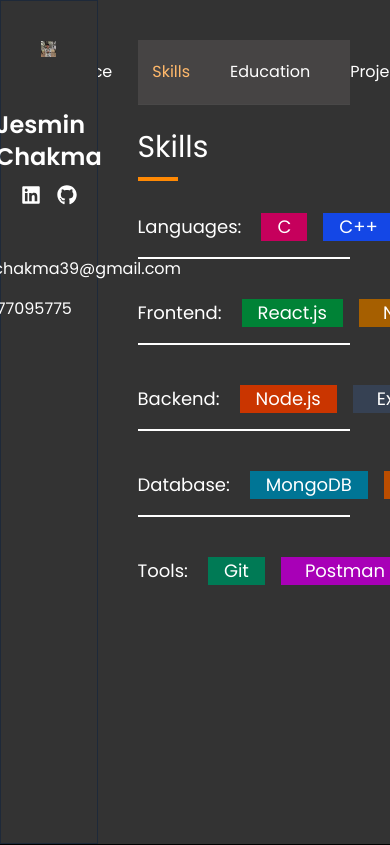
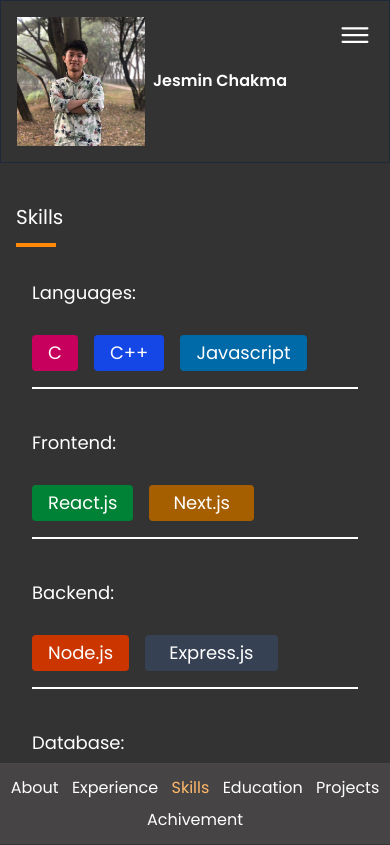
Before and after one commit to Nobleman78/New-Portfolio, a React (Vite) app: page /skills in a window 390 px wide. Shown: the top 845 px of the page. Built offline with nearby package versions, Linux system fonts and the light colour scheme.

Commit message:
Responsive added

```diff
--- a/src/components/About.jsx
+++ b/src/components/About.jsx
@@ -1,7 +1,7 @@
 const About = () => {
     return (
         <div>
-            <h2 className="text-3xl text-white font-semibold">About Me</h2>
+            <h2 className="text-xl lg:text-3xl text-white font-semibold">About Me</h2>
             <div className="w-10 border-t-4 mt-3 border-orange-400"></div>
 
             <p className="mt-8 text-white">
--- a/src/components/Achivement.jsx
+++ b/src/components/Achivement.jsx
@@ -12,7 +12,7 @@ const achievements = [
 const Achievement = () => {
     return (
         <div>
-            <h2 className="text-3xl text-white font-semibold">Achievement</h2>
+            <h2 className="text-xl lg:text-3xl text-white font-semibold">Achievement</h2>
             <div className="w-10 border-t-4 mt-3 border-orange-400"></div>
 
             {/* Achievements List */}
--- a/src/components/Education.jsx
+++ b/src/components/Education.jsx
@@ -3,7 +3,7 @@ import React from 'react';
 const Education = () => {
     return (
         <div>
-            <h2 className='text-3xl text-white'>Education</h2>
+            <h2 className='text-xl lg:text-3xl text-white'>Education</h2>
             <div className="w-10 border-t-4 mt-3 border-orange-400"></div>
 
 
--- a/src/components/Experience.jsx
+++ b/src/components/Experience.jsx
@@ -1,7 +1,7 @@
 const Experience = () => {
     return (
         <div>
-            <h2 className="text-3xl text-white font-semibold">Experience</h2>
+            <h2 className="text-xl lg:text-3xl text-white font-semibold">Experience</h2>
             <div className="w-10 border-t-4 mt-3 border-orange-400"></div>
 
             <div className="mt-8 text-white">
--- a/src/components/Port.jsx
+++ b/src/components/Port.jsx
@@ -1,7 +1,11 @@
 import { FaEnvelope, FaGithub, FaLinkedin, FaPhone } from 'react-icons/fa';
 import portfolio from '../assets/Portfolio/Portfolio.jpg';
 import { NavLink, Outlet } from 'react-router-dom';
+import { useState } from 'react';
+import { IoIosMenu } from "react-icons/io";
+
 const Port = () => {
+    const [isMenuOpen, setIsMenuOpen] = useState(false);
     const activeClass = ({ isActive }) => {
         return isActive
             ? 'text-orange-300 hover:text-orange-400'
@@ -9,12 +13,21 @@ const Port = () => {
     };
 
     return (
-        <div className="flex">
-            {/* Sidebar */}
-            <div className="bg-[#333333] border border-gray-800 w-1/4 h-screen fixed top-0  text-white flex flex-col items-center gap-3">
-                <img src={portfolio} alt="portfolio-image" loading="lazy" className="p-10" />
-                <h2 className="text-2xl font-semibold">Jesmin Chakma</h2>
-                <div className="flex items-center gap-4 text-xl">
+        <div className="flex flex-col lg:flex-row min-h-screen">
+            <div className="bg-[#333333] border border-gray-800 w-full lg:w-1/4 lg:h-screen lg:fixed top-0 text-white flex flex-col  lg:items-center">
+                {/* Profile header and menu button for mobile */}
+                <div className='flex justify-between w-full p-4 lg:flex-col lg:justify-start lg:w-auto lg:p-0'>
+                    <div className='flex lg:flex-col items-center gap-2'>
+                        <img src={portfolio} alt="portfolio-image" loading="lazy" className="lg:p-10 w-32 lg:w-full" />
+                        <h2 className="lg:text-2xl font-semibold text-center">Jesmin Chakma</h2>
+                    </div>
+                    {/* Menu icon visible only on mobile */}
+                    <IoIosMenu className='text-4xl lg:hidden cursor-pointer' onClick={() => setIsMenuOpen(!isMenuOpen)} />
+                </div>
+
+                {/* Collapsible content for mobile, always visible on large screens */}
+                <div className={`${isMenuOpen ? 'block' : 'hidden'} lg:block flex flex-col items-start  px-4 lg:px-0 lg:py-4`}>
+                    <div className="flex items-center gap-4 text-xl justify-center">
                         <a href="https://www.linkedin.com/in/jesmin-chakma-a92250246/">
                             <FaLinkedin />
                         </a>
@@ -22,22 +35,23 @@ const Port = () => {
                             <FaGithub />
                         </a>
                     </div>
-
-                <div className="mt-10">
-                    <div className="flex items-center gap-2 mb-4 ">
+                    <div className="mt-10 w-full flex items-start flex-col ">
+                        <div className="flex items-center gap-2 mb-4 justify-center lg:justify-start">
                             <FaEnvelope className='text-orange-300' />
                             <p>jesminchakma39@gmail.com</p>
                         </div>
-                    <div className="flex items-center gap-2">
+                        <div className="flex items-center gap-2 justify-center lg:justify-start">
                             <FaPhone className='text-orange-300' />
                             <p>+8801577095775</p>
                         </div>
                     </div>
                 </div>
+            </div>
 
             {/* Main Content */}
-            <div className="bg-[#333333] w-3/4 ml-[25%] min-h-screen overflow-y-auto p-10">
-                <nav className="border-b border-[#494848] py-5 bg-[#464444] text-white flex items-center justify-center gap-10 sticky top-0 z-10">
+            <div className="bg-[#333333] relative w-full lg:w-3/4 lg:ml-[25%] min-h-screen p-4 lg:p-10">
+                {/* Desktop Nav */}
+                <nav className="border-b border-[#494848] py-5 bg-[#464444] text-white hidden lg:flex flex-wrap items-center justify-center gap-10 sticky top-0 z-10">
                     <NavLink className={activeClass} to="/">About</NavLink>
                     <NavLink className={activeClass} to="/experience">Experience</NavLink>
                     <NavLink className={activeClass} to="/skills">Skills</NavLink>
@@ -45,12 +59,24 @@ const Port = () => {
                     <NavLink className={activeClass} to="/projects">Projects</NavLink>
                     <NavLink className={activeClass} to="/achivement">Achivement</NavLink>
                 </nav>
+
                 <div className="mt-6">
                     <Outlet />
                 </div>
             </div>
 
+            {/* Mobile Bottom Nav */}
+            <nav className="fixed bottom-0 left-0 w-full border-t border-[#494848] py-3 bg-[#464444] text-white flex flex-wrap gap-2 px-2 lg:hidden items-center justify-around z-50">
+                <NavLink className={activeClass} to="/">About</NavLink>
+                <NavLink className={activeClass} to="/experience">Experience</NavLink>
+                <NavLink className={activeClass} to="/skills">Skills</NavLink>
+                <NavLink className={activeClass} to="/education">Education</NavLink>
+                <NavLink className={activeClass} to="/projects">Projects</NavLink>
+                <NavLink className={activeClass} to="/achivement">Achivement</NavLink>
+            </nav>
+
         </div>
     );
 };
+
 export default Port;
--- a/src/components/Projects.jsx
+++ b/src/components/Projects.jsx
@@ -4,10 +4,8 @@ import { FaGithub } from "react-icons/fa";
 const Projects = () => {
     return (
         <div>
-            <h2 className="text-3xl text-white font-semibold">Projects</h2>
+            <h2 className="text-xl lg:text-3xl text-white font-semibold">Projects</h2>
             <div className="w-10 border-t-4 mt-3 border-orange-400"></div>
-
-
 
             {/* Projects */}
             <div className="mt-8 text-white flex flex-col gap-5">
@@ -16,7 +14,7 @@ const Projects = () => {
                     <span className="h-3 w-3 mt-2 bg-cyan-500 rounded-full border border-cyan-300"></span>
                     <div className="w-full">
                         <div className="flex items-center  justify-between ">
-                            <h2 className="text-2xl font-semibold mb-3">Online Food Restaurant Platform (Feb, 2025)</h2>
+                            <h2 className="lg:text-2xl font-semibold mb-3">Online Food Restaurant Platform (Feb, 2025)</h2>
                             <div className="flex items-center gap-3 text-lg">
                                 <a target="_blank" href="https://github.com/Nobleman78/Swaggy-Client"><FaGithub /></a>
                                 <a target="_blank" className="bg-orange-400 px-4 rounded-md" href="https://foodpanda-mocha.vercel.app/" >Live</a>
@@ -51,7 +49,7 @@ const Projects = () => {
                     <span className="h-3 w-3 mt-2 bg-cyan-500 rounded-full border border-cyan-300"></span>
                     <div className="w-full">
                         <div className="flex items-center  justify-between ">
-                            <h2 className="text-2xl font-semibold mb-3">IT Company (August, 2025)</h2>
+                            <h2 className="lg:text-2xl font-semibold mb-3">IT Company (August, 2025)</h2>
                             <div className="flex items-center gap-3 text-lg">
                                 <a  target="_blank" href="https://github.com/Nobleman78/EasyTech"><FaGithub /></a>
                                 <a  target="_blank" className="bg-orange-400 px-4 rounded-md" href="https://www.easytechitbd.com/" >Live</a>
@@ -83,7 +81,7 @@ const Projects = () => {
                     <span className="h-3 w-3 mt-2 bg-cyan-500 rounded-full border border-cyan-300"></span>
                     <div className="w-full">
                         <div className="flex items-center  justify-between ">
-                            <h2 className="text-2xl font-semibold mb-3">Import Export Company (August, 2025)</h2>
+                            <h2 className="lg:text-2xl font-semibold mb-3">Import Export Company (August, 2025)</h2>
                             <div className="flex items-center gap-3 text-lg">
                                 <a target="_blank" href="https://github.com/Nobleman78/EasyTech"><FaGithub /></a>
                                 <a target="_blank" className="bg-orange-400 px-4 rounded-md" href="https://www.nexteralogistic.com/" >Live</a>
--- a/src/components/Skills.jsx
+++ b/src/components/Skills.jsx
@@ -1,61 +1,61 @@
-
 const Skills = () => {
     return (
         <div>
-            <h2 className="text-3xl text-white ">Skills</h2>
+            <h2 className="text-xl lg:text-3xl text-white">Skills</h2>
             <div className="w-10 border-t-4 mt-3 border-orange-400"></div>
-
-
-            <div className="mt-8 text-white">
-                <div className="flex items-center gap-5 text-lg">
+            <div className="mt-8 text-white px-4 lg:px-10">
+                {/* Languages */}
+                <div className="flex flex-col lg:flex-row lg:items-center gap-5 text-lg">
                     <h2>Languages: </h2>
-                    <div className="flex items-center gap-4">
-                        <p className="bg-pink-700 px-4">C</p>
-                        <p className="bg-blue-700 px-4">C++</p>
-                        <p className="bg-sky-700 px-4">Javascript</p>
+                    <div className="flex flex-wrap items-center gap-4 mt-2 lg:mt-0">
+                        <p className="bg-pink-700 px-4 py-1 rounded">C</p>
+                        <p className="bg-blue-700 px-4 py-1 rounded">C++</p>
+                        <p className="bg-sky-700 px-4 py-1 rounded">Javascript</p>
                     </div>
                 </div>
                 <div className="border-b-2 mt-4"></div>
+
                 {/* Frontend */}
-                <div className="flex items-center gap-5 text-lg mt-10">
+                <div className="flex flex-col lg:flex-row lg:items-center gap-5 text-lg mt-10">
                     <h2>Frontend: </h2>
-                    <div className="flex items-center gap-4">
-                        <p className="bg-green-700 px-4">React.js</p>
-                        <p className="bg-yellow-700 px-6">Next.js</p>
+                    <div className="flex flex-wrap items-center gap-4 mt-2 lg:mt-0">
+                        <p className="bg-green-700 px-4 py-1 rounded">React.js</p>
+                        <p className="bg-yellow-700 px-6 py-1 rounded">Next.js</p>
                     </div>
                 </div>
                 <div className="border-b-2 mt-4"></div>
+
                 {/* Backend */}
-                <div className="flex items-center gap-5 text-lg mt-10">
+                <div className="flex flex-col lg:flex-row lg:items-center gap-5 text-lg mt-10">
                     <h2>Backend: </h2>
-                    <div className="flex items-center gap-4">
-                        <p className="bg-orange-700 px-4 ">Node.js</p>
-                        <p className="bg-gray-700 px-6">Express.js</p>
+                    <div className="flex flex-wrap items-center gap-4 mt-2 lg:mt-0">
+                        <p className="bg-orange-700 px-4 py-1 rounded">Node.js</p>
+                        <p className="bg-gray-700 px-6 py-1 rounded">Express.js</p>
                     </div>
                 </div>
                 <div className="border-b-2 mt-4"></div>
+
                 {/* Database */}
-                <div className="flex items-center gap-5 text-lg mt-10">
+                <div className="flex flex-col lg:flex-row lg:items-center gap-5 text-lg mt-10">
                     <h2>Database: </h2>
-                    <div className="flex items-center gap-4">
-                        <p className="bg-cyan-700 px-4 ">MongoDB</p>
-                        <p className="bg-amber-700 px-6">Mongoose</p>
+                    <div className="flex flex-wrap items-center gap-4 mt-2 lg:mt-0">
+                        <p className="bg-cyan-700 px-4 py-1 rounded">MongoDB</p>
+                        <p className="bg-amber-700 px-6 py-1 rounded">Mongoose</p>
                     </div>
                 </div>
                 <div className="border-b-2 mt-4"></div>
-                {/*Tools*/}
-                <div className="flex items-center gap-5 text-lg mt-10">
+
+                {/* Tools */}
+                <div className="flex flex-col lg:flex-row lg:items-center gap-5 text-lg mt-10">
                     <h2>Tools: </h2>
-                    <div className="flex items-center gap-4">
-                        <p className="bg-emerald-700 px-4 ">Git</p>
-                        <p className="bg-fuchsia-700 px-6">Postman</p>
-                        <p className="bg-indigo-700 px-6">Vercel</p>
+                    <div className="flex flex-wrap items-center gap-4 mt-2 lg:mt-0">
+                        <p className="bg-emerald-700 px-4 py-1 rounded">Git</p>
+                        <p className="bg-fuchsia-700 px-6 py-1 rounded">Postman</p>
+                        <p className="bg-indigo-700 px-6 py-1 rounded">Vercel</p>
                     </div>
                 </div>
             </div>
         </div>
-
-
     );
 };
 
```
Lines whose indentation alone changed are shown as unchanged.
